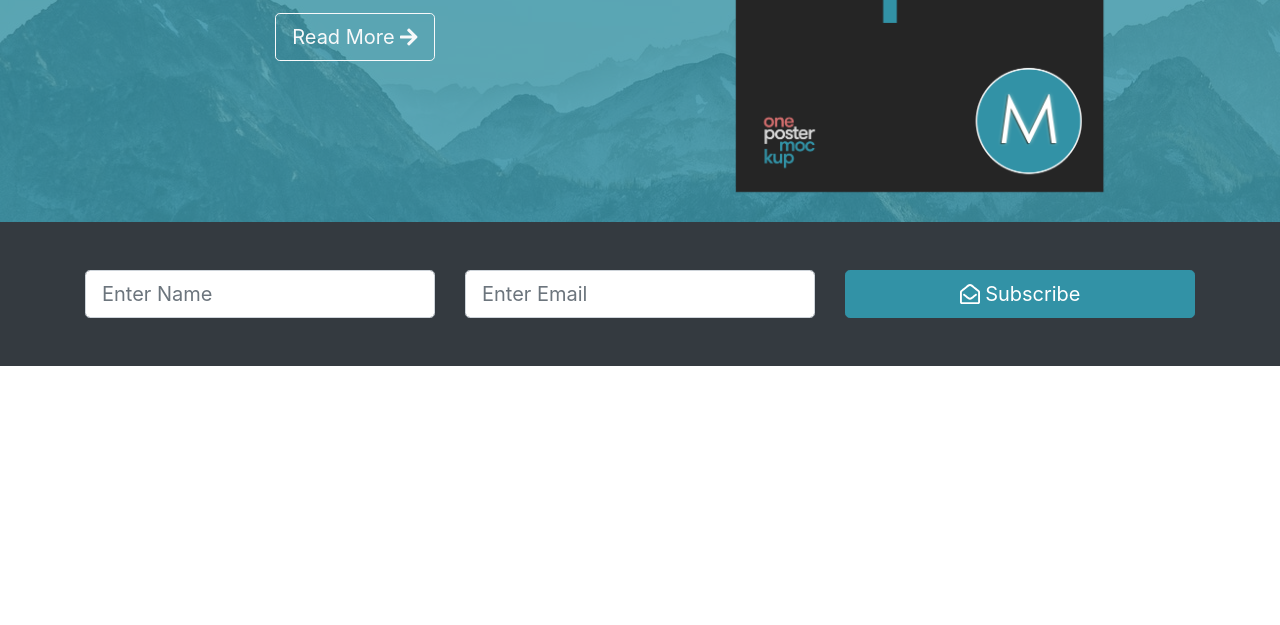
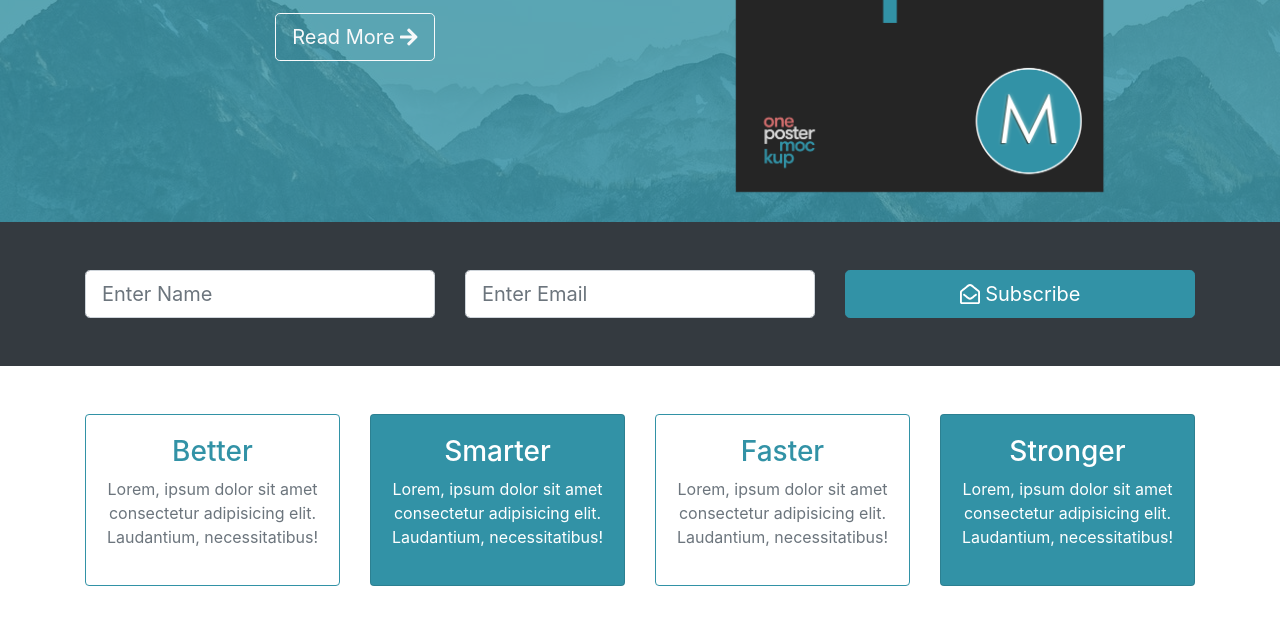
Before and after one commit to alex-pek10/mizuxe-book-theme, a website: page app/index.html in a window 1280 px wide. Shown: the part 483-1108 px from the top of the page. Before the commit the page ends 849 px from the top, so only its background shows below. Drawn offline with nearby package versions, Linux system fonts and the light colour scheme; files that its build step writes are made by us from their sources.

Commit message:
Added: Boxes/cards

```diff
--- a/app/index.html
+++ b/app/index.html
@@ -109,6 +109,58 @@
       </div>
     </section>
 
+    <!-- BOXES -->
+    <!-- Todo: Fix md & lg responsive? -->
+    <section id="boxes" class="py-5">
+      <div class="container">
+        <div class="row">
+          <div class="col-md-3">
+            <div class="card text-center border-primary mb-3 mb-md-0">
+              <div class="card-body">
+                <h3 class="text-primary">Better</h3>
+                <p class="text-muted">
+                  Lorem, ipsum dolor sit amet consectetur adipisicing elit.
+                  Laudantium, necessitatibus!
+                </p>
+              </div>
+            </div>
+          </div>
+          <div class="col-md-3">
+            <div class="card text-center bg-primary text-white mb-3 mb-md-0">
+              <div class="card-body">
+                <h3>Smarter</h3>
+                <p>
+                  Lorem, ipsum dolor sit amet consectetur adipisicing elit.
+                  Laudantium, necessitatibus!
+                </p>
+              </div>
+            </div>
+          </div>
+          <div class="col-md-3">
+            <div class="card text-center border-primary mb-3 mb-md-0">
+              <div class="card-body">
+                <h3 class="text-primary">Faster</h3>
+                <p class="text-muted">
+                  Lorem, ipsum dolor sit amet consectetur adipisicing elit.
+                  Laudantium, necessitatibus!
+                </p>
+              </div>
+            </div>
+          </div>
+          <div class="col-md-3">
+            <div class="card text-center bg-primary text-white">
+              <div class="card-body">
+                <h3>Stronger</h3>
+                <p>
+                  Lorem, ipsum dolor sit amet consectetur adipisicing elit.
+                  Laudantium, necessitatibus!
+                </p>
+              </div>
+            </div>
+          </div>
+        </div>
+      </div>
+    </section>
 
     <!-- build:js scripts/vendor.js -->
     <script
```
